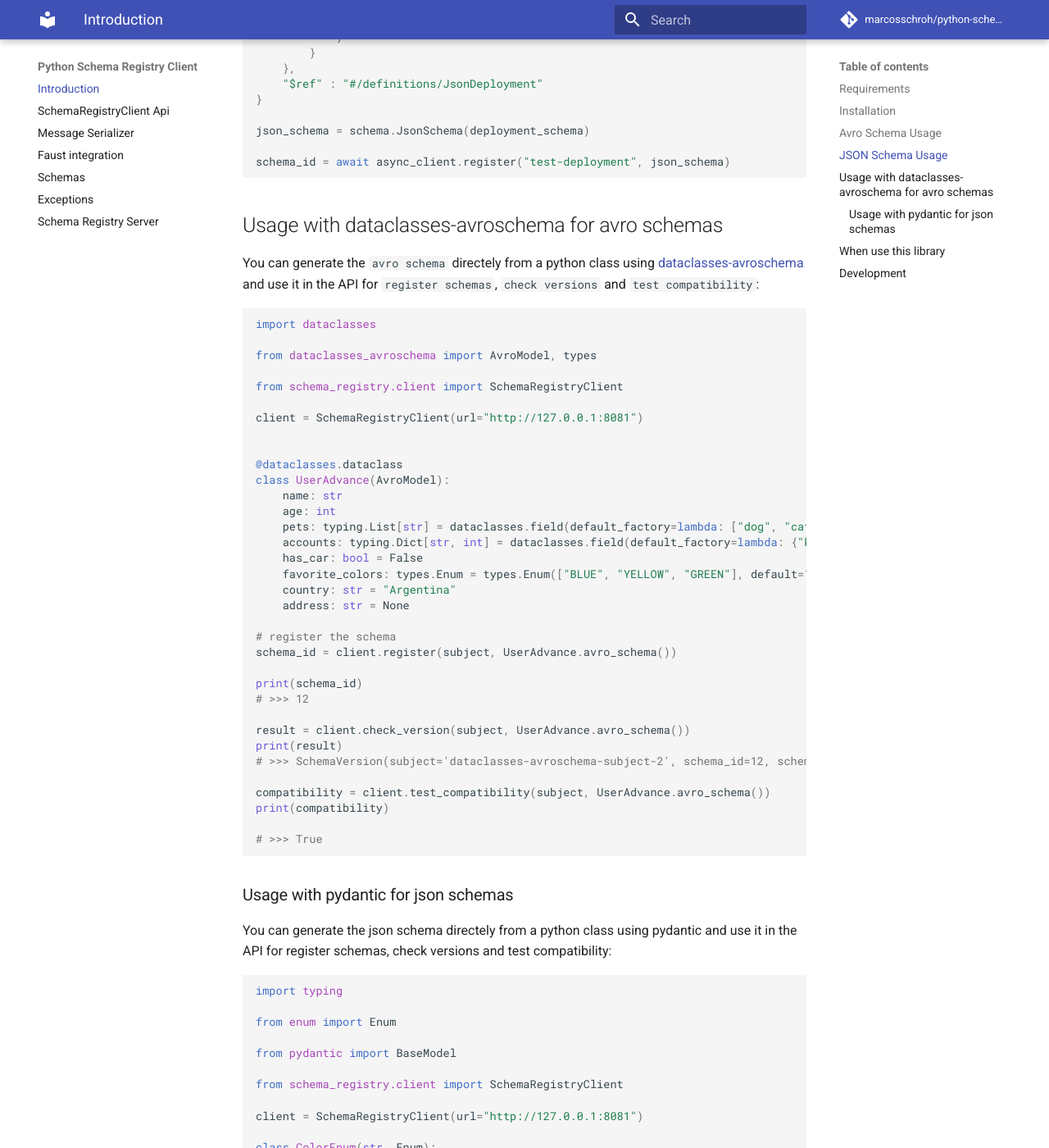
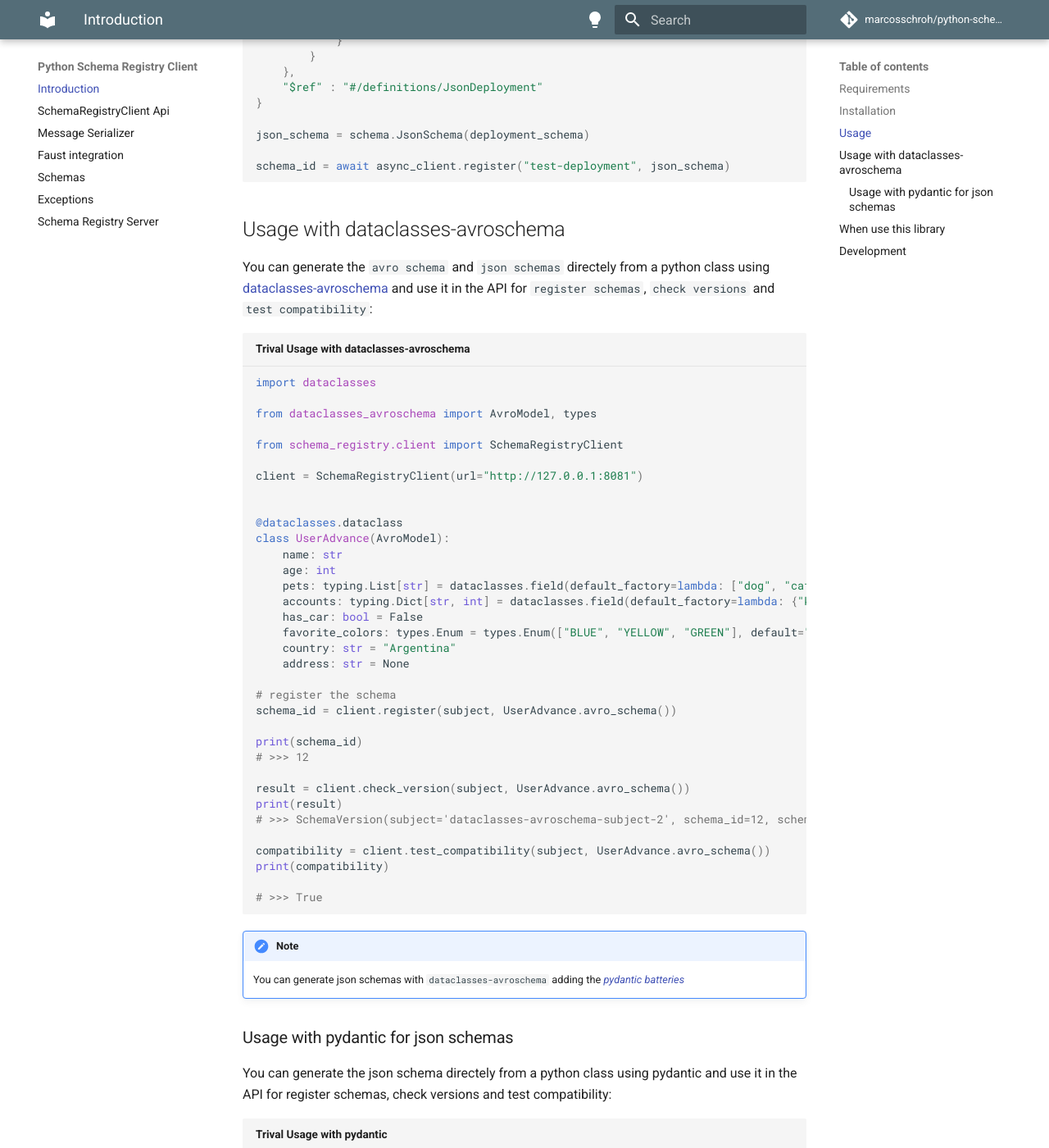
Before and after one commit to marcosschroh/python-schema-registry-client, an MkDocs documentation site: the page built from docs/index.md, in a window 1280 px wide and 1400 px high, scrolled down 2306 px. Shown: the whole window at 82% size. Built offline with MkDocs 1.6.1 and Material for MkDocs 9.7.7, drawn with Linux system fonts in a browser that asks for light colours; comment, search, counter and statistics services are not loaded; some of the changed text lies outside the part shown.

Commit message:
docs: improved with new styles

````diff
--- a/docs/index.md
+++ b/docs/index.md
@@ -23,9 +23,9 @@ If you want the `Faust` functionality:
 pip install python-schema-registry-client[faust]
 ```
 
-## Avro Schema Usage
+## Usage
 
-```python
+```python title="Trival Usage with avro"
 from schema_registry.client import SchemaRegistryClient, schema
 
 client = SchemaRegistryClient(url="http://127.0.0.1:8081")
@@ -46,9 +46,7 @@ avro_schema = schema.AvroSchema(deployment_schema)
 schema_id = client.register("test-deployment", avro_schema)
 ```
 
-or async
-
-```python
+```python title="Trival Usage Async with avro"
 from schema_registry.client import AsyncSchemaRegistryClient, schema
 
 async_client = AsyncSchemaRegistryClient(url="http://127.0.0.1:8081")
@@ -69,9 +67,7 @@ avro_schema = schema.AvroSchema(deployment_schema)
 schema_id = await async_client.register("test-deployment", avro_schema)
 ```
 
-## JSON Schema Usage
-
-```python
+```python title="Trival Usage with json schemas"
 from schema_registry.client import SchemaRegistryClient, schema
 
 client = SchemaRegistryClient(url="http://127.0.0.1:8081")
@@ -96,9 +92,7 @@ json_schema = schema.JsonSchema(deployment_schema)
 schema_id = client.register("test-deployment", json_schema)
 ```
 
-or async
-
-```python
+```python title="Trival Usage Asynv with json schemas"
 from schema_registry.client import AsyncSchemaRegistryClient, schema
 
 async_client = AsyncSchemaRegistryClient(url="http://127.0.0.1:8081")
@@ -123,12 +117,12 @@ json_schema = schema.JsonSchema(deployment_schema)
 schema_id = await async_client.register("test-deployment", json_schema)
 ```
 
-## Usage with dataclasses-avroschema for avro schemas
+## Usage with dataclasses-avroschema
 
-You can generate the `avro schema` directely from a python class using [dataclasses-avroschema](https://github.com/marcosschroh/dataclasses-avroschema)
+You can generate the `avro schema` and `json schemas` directely from a python class using [dataclasses-avroschema](https://github.com/marcosschroh/dataclasses-avroschema)
 and use it in the API for `register schemas`, `check versions` and `test compatibility`:
 
-```python
+```python title="Trival Usage with dataclasses-avroschema"
 import dataclasses
 
 from dataclasses_avroschema import AvroModel, types
@@ -165,10 +159,13 @@ print(compatibility)
 # >>> True
 ```
 
+!!! note
+    You can generate json schemas with `dataclasses-avroschema` adding the *[pydantic batteries](https://marcosschroh.github.io/dataclasses-avroschema/pydantic/)*
+
 ### Usage with pydantic for json schemas
 You can generate the json schema directely from a python class using pydantic and use it in the API for register schemas, check versions and test compatibility:
 
-```python
+```python title="Trival Usage with pydantic"
 import typing
 
 from enum import Enum
--- a/mkdocs.yml
+++ b/mkdocs.yml
@@ -2,23 +2,52 @@ site_name: Python Schema Registry Client
 site_description: avro, kafka, client, faust, schema
 
 theme:
-    name: 'material'
+  name: 'material'
+  palette:
+  - scheme: default
+    primary: blue grey
+    accent: indigo
+    toggle:
+      icon: material/lightbulb
+      name: Switch to dark mode
+  - scheme: slate
+    primary: blue grey
+    accent: indigo
+    toggle:
+      icon: material/lightbulb-outline
+      name: Switch to light mode
+  features:
+  - search.suggest
+  - search.highlight
+  - content.tabs.link
+  - content.code.annotate
 
 repo_name: marcosschroh/python-schema-registry-client
 repo_url: https://github.com/marcosschroh/python-schema-registry-client
 
 nav:
-    - Introduction: 'index.md'
-    - SchemaRegistryClient Api: 'client.md'
-    - Message Serializer: 'serializer.md'
-    - Faust integration: 'faust.md'
-    - Schemas: 'schemas.md'
-    - Exceptions: 'exceptions.md'
-    - Schema Registry Server: 'schemaregistry_server.md'
+  - Introduction: 'index.md'
+  - SchemaRegistryClient Api: 'client.md'
+  - Message Serializer: 'serializer.md'
+  - Faust integration: 'faust.md'
+  - Schemas: 'schemas.md'
+  - Exceptions: 'exceptions.md'
+  - Schema Registry Server: 'schemaregistry_server.md'
 
 markdown_extensions:
-  - markdown.extensions.codehilite:
-      guess_lang: false
+  - pymdownx.highlight
+  - pymdownx.inlinehilite
+  - pymdownx.superfences
+  - pymdownx.snippets
+  - pymdownx.critic
+  - pymdownx.caret
+  - pymdownx.keys
+  - pymdownx.mark
+  - pymdownx.tilde
+  - pymdownx.details
+  - tables
+  - attr_list
+  - md_in_html
   - admonition
   - codehilite
-  - extra
+  - mkautodoc
--- a/setup.py
+++ b/setup.py
@@ -36,6 +36,7 @@ setup(
         "docs": [
             "mkdocs",
             "mkdocs-material",
+            "mkautodoc",
         ],
         "tests": [
             "black",
````
Also changed, not shown: docs/client.md (+4 -32 lines), docs/faust.md (+6 -10 lines), docs/serializer.md (+19 -2 lines), 2 other files.
